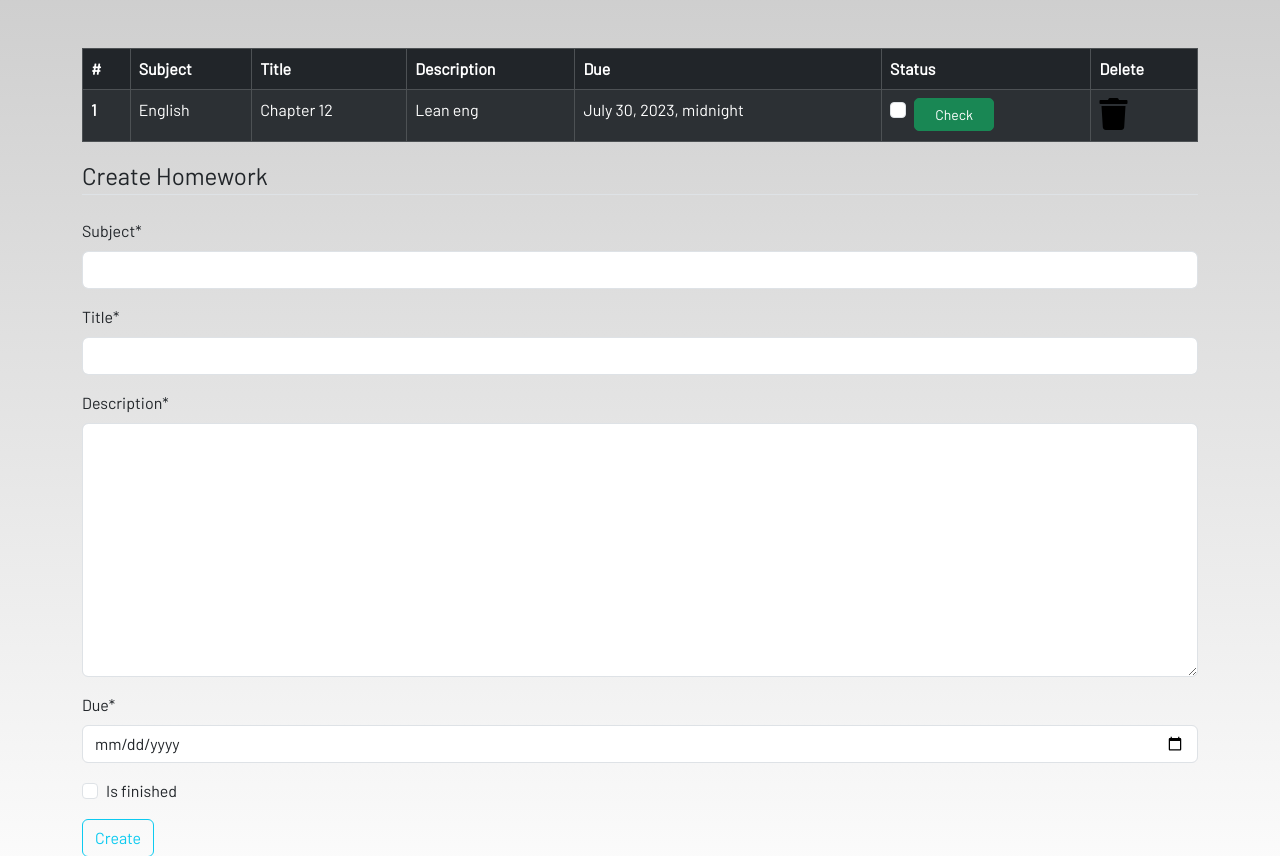
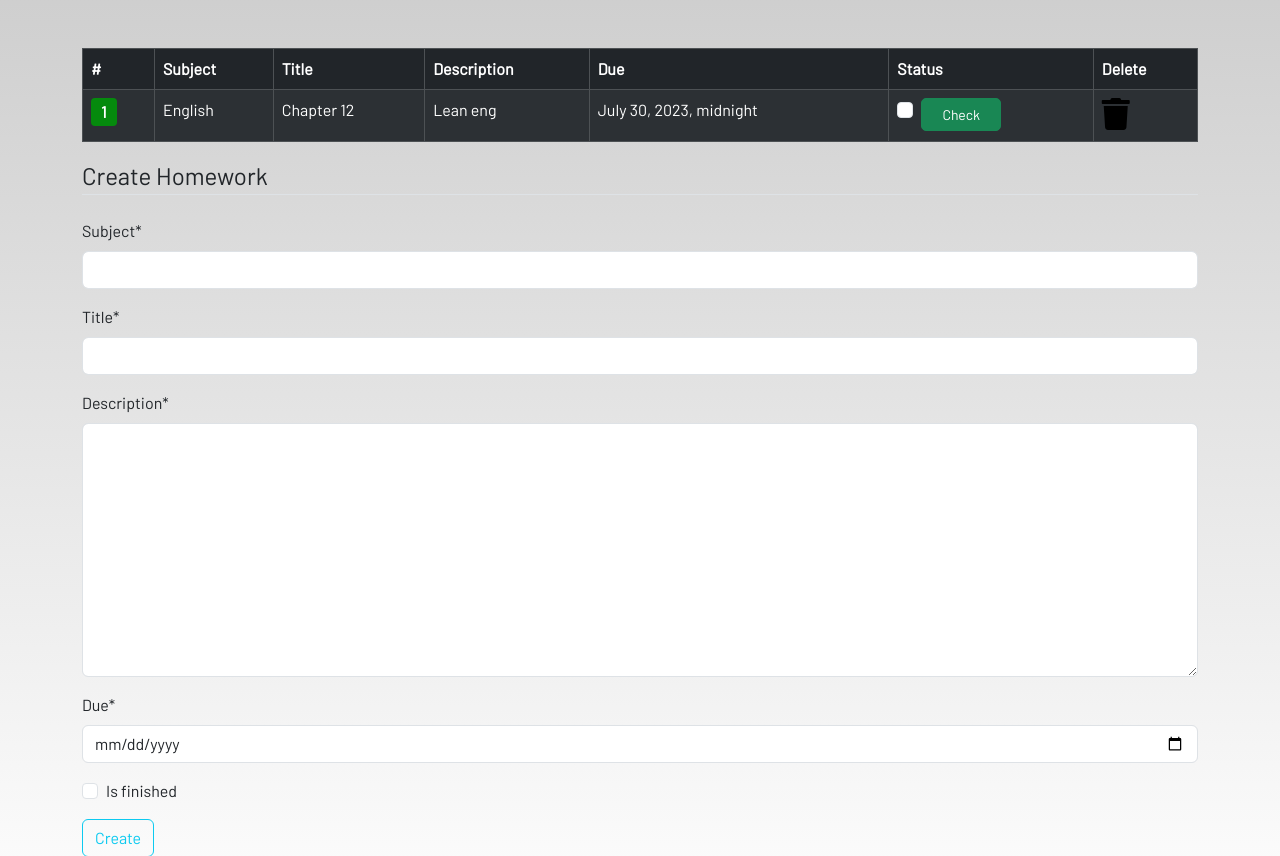
Before and after one commit to talhabinalam/study-portal-django, a Django app: page /homework/ in a window 1280 px wide. Shown: the part 56-912 px from the top of the page. Run offline with Django 4.2, Linux system fonts and the light colour scheme; a user stored in the database is signed in; data comes from the database, SQL or seed files in the repository; both versions use the stored data as it was after the commit; some libraries are stand-ins or nearby versions; some web fonts are replaced.

Commit message:
updated homework functionality

```diff
--- a/app/templates/app/homework.html
+++ b/app/templates/app/homework.html
@@ -23,7 +23,11 @@
 
             {% for homework in homeworks %}
             <tr>
-                <th scope="row">{{ forloop.counter }}</th>
+                <td scope="row">
+                    <a href="{% url 'homework_detail' homework.id %}"  class="button-link">
+                        {{ forloop.counter }}
+                    </a>
+                </td>
                 <td>{{ homework.subject }}</td>
                 <td>{{ homework.title }}</td>
                 <td>
--- a/app/urls.py
+++ b/app/urls.py
@@ -9,4 +9,5 @@ urlpatterns = [
     path('homework/', views.homework, name='homework'),
     path('update_homework/<int:pk>', views.update_homework, name='update_homework'),
     path('delete_homework/<int:pk>', views.delete_homework, name='delete_homework'),
+    path('homework_detail/<int:pk>', views.HomeworkDetailView.as_view(), name='homework_detail'),
 ]
--- a/app/views.py
+++ b/app/views.py
@@ -90,3 +90,7 @@ def update_homework(request, pk=None):
 def delete_homework(request, pk=None):
     HomeWork.objects.get(id=pk).delete()
     return redirect('homework')
+
+
+class HomeworkDetailView(generic.DetailView):
+    model = HomeWork
--- a/static/css/main.css
+++ b/static/css/main.css
@@ -240,3 +240,19 @@ footer .column a+a {
     background-color: #dc3545;
     border: 1px solid #dc3545;
 }
+
+
+.button-link {
+    display: inline-block;
+    padding: 2px 10px;
+    text-decoration: none;
+    background-color: #009708e1;
+    color: white;
+    border-radius: 4px;
+    font-weight: bold;
+    transition: background-color 0.2s;
+}
+
+.button-link:hover {
+    background-color: #009708e1;
+}
```
Also changed, not shown: app/templates/app/homework_detail.html (added, +25 -0 lines), db.sqlite3.
